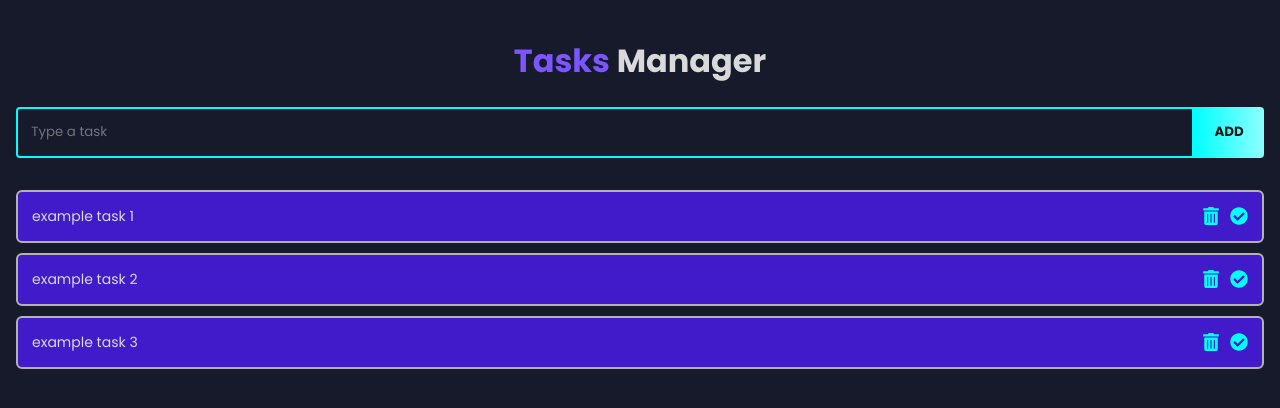
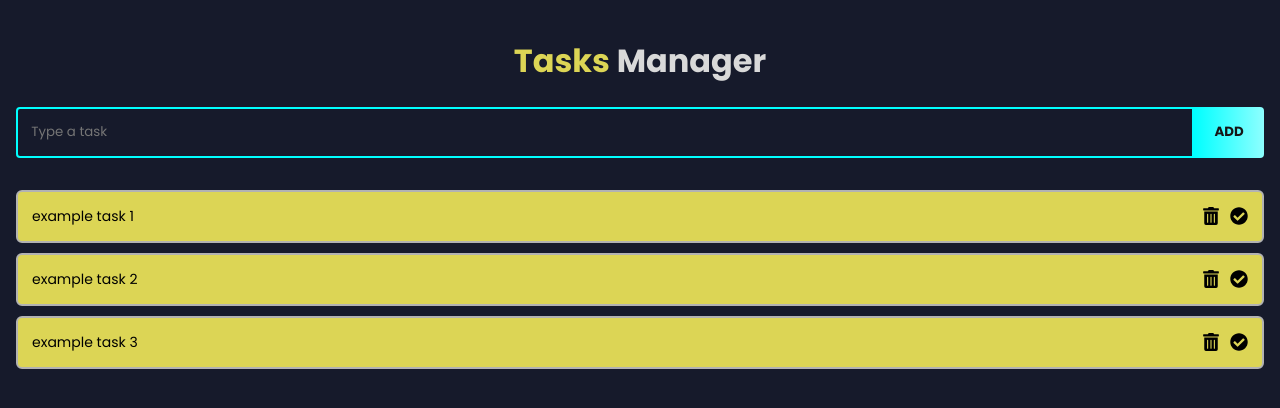
Before and after one commit to AnthonyGriffithG/todo-app, a React (Vite) app: page / in a window 1280 px wide. Shown: the top 408 px of the page. Built offline with nearby package versions, Linux system fonts and the light colour scheme.

Commit message:
fix bugs and change colors

```diff
--- a/src/components/Task.jsx
+++ b/src/components/Task.jsx
@@ -17,7 +17,7 @@ const Task = ({ id, title, isDone, deleteTask, markTaskAsDone }) => {
         <p className='task-list__item-title'>{title}</p>
         <span className='task-list__item-icons'>
             <FaTrashAlt className='task-icon' size={18} onClick={deleteTaskHandler} />
-            <FaCheckCircle className='task-icon' size={18} onClick={markTaskAsDoneHandler} />
+            {isDone || <FaCheckCircle className='task-icon' size={18} onClick={markTaskAsDoneHandler} />}
         </span>
     </li>
   )
--- a/src/components/TaskForm.jsx
+++ b/src/components/TaskForm.jsx
@@ -7,7 +7,7 @@ const TaskForm = ({ onAddTask }) => {
 
   const handleSubmit = (e) => {
     e.preventDefault();
-    if (!title) return;
+    if (!title.trim()) return;
 
     onAddTask(title.trim(), id);
     setId(id + 1);
--- a/src/styles/task.css
+++ b/src/styles/task.css
@@ -1,7 +1,8 @@
 .task-list__item {
     border-radius: 6px;
-    background-color: rgb(65, 27, 202) ;
+    background-color: rgb(220, 213, 85) ;
     border: 2px solid #b2b2b2;
+    color: #000;
     padding: 0 1em;
     display: flex;
     align-items: center;
@@ -11,11 +12,13 @@
     column-gap: 20px;
     transition: background-color 0.7s;
     animation: slideIn 0.5s;
+    font-weight: 400;
 }
 
 .task-list__item--done {
     text-decoration: line-through;
-    background-color: #161616;
+    background-color: #101010;
+    color: #D9D9D9;
 }
 
 .task-list__item-title {
@@ -28,7 +31,11 @@
 }
 
 .task-icon {
-    color: aqua;
+    color: rgb(0, 0, 0);
+}
+
+.task-list__item--done .task-icon {
+    color: #fff;
 }
 
 @keyframes slideIn {
--- a/src/styles/todo.css
+++ b/src/styles/todo.css
@@ -11,5 +11,5 @@
 }
 
 .title__first-word {
-    color: rgb(123, 86, 255);
+    color: rgb(220, 213, 85);
 }
```
